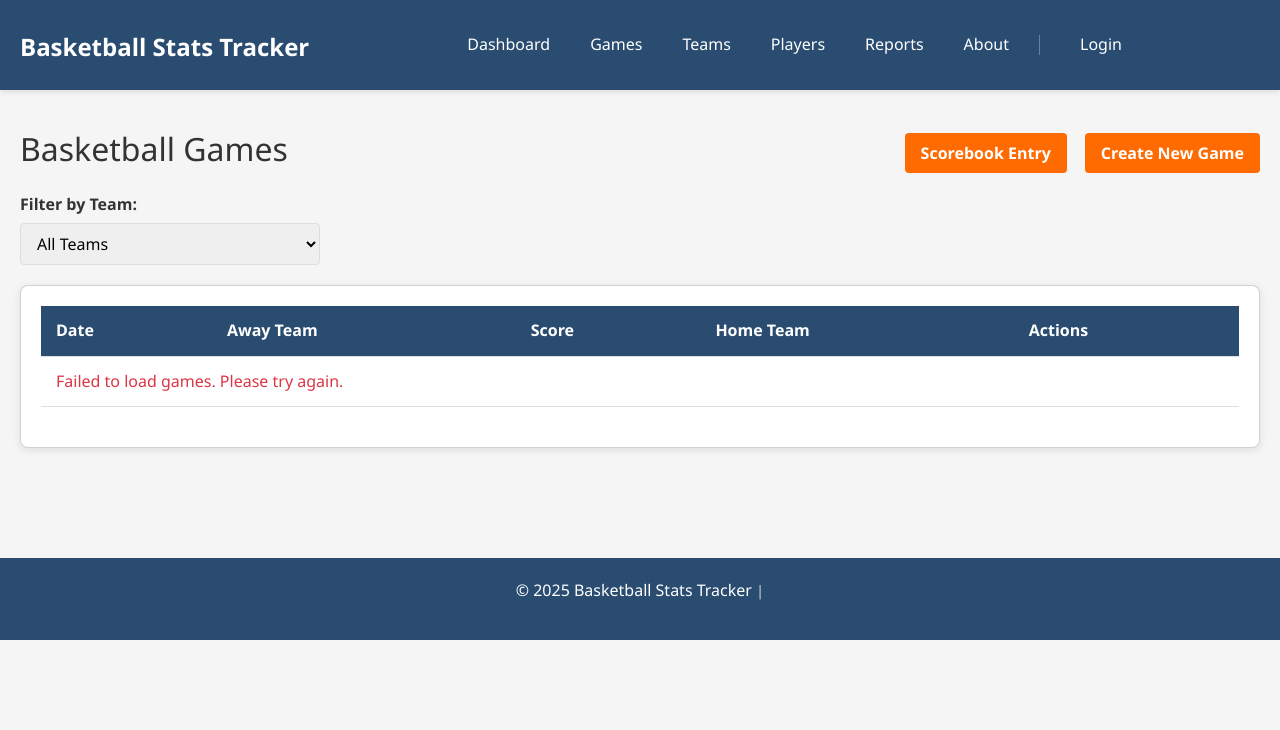
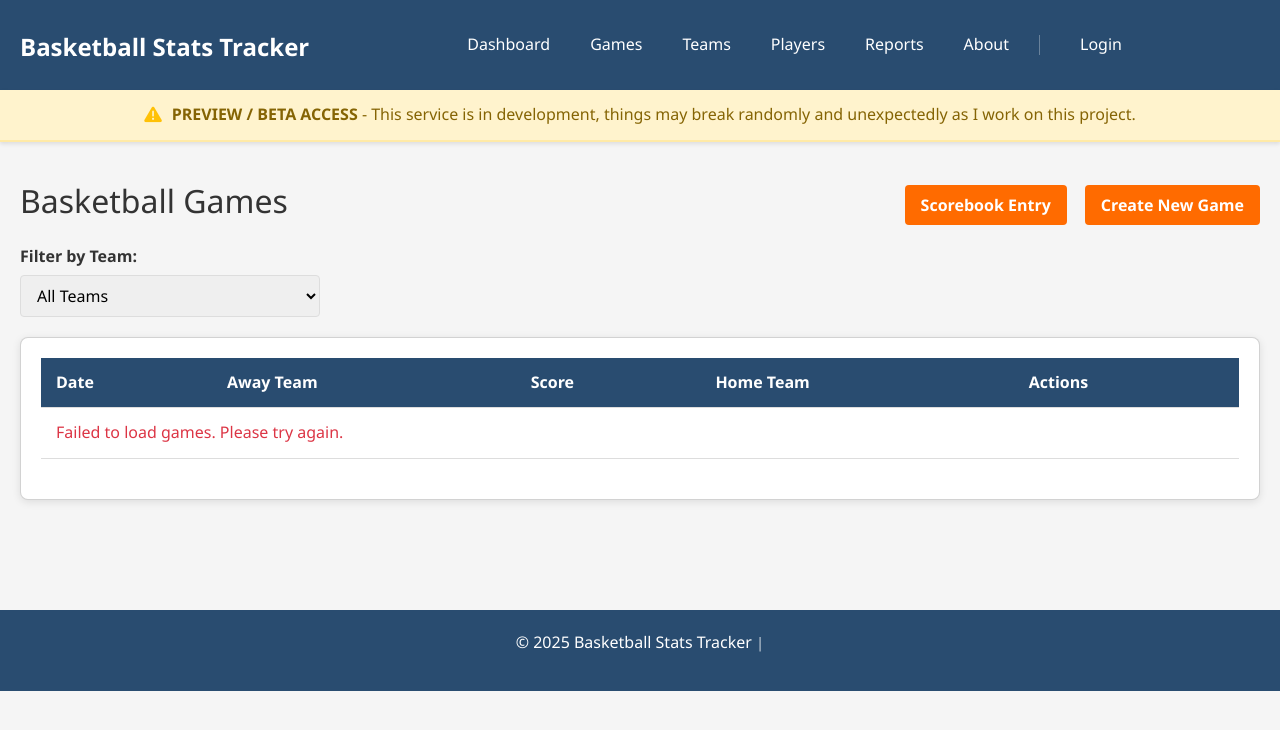
Before and after one commit to HighwayofLife/basketball-stats-tracker, a Flask app: template app/web_ui/templates/games/index.html in a window 1280 px wide. Shown: the top 730 px of the page. Run offline with Flask 3, Linux system fonts and the light colour scheme; the template is opened without the code that fills it, so the values that code supplies are empty; some libraries are stand-ins or nearby versions.

Commit message:
feat: add beta banner to UI and improve player checkbox styles
- Introduce a beta banner in the base template.
- Add styling for the beta banner in main.css.
- Adjust checkbox group spacing and add cursor pointer in players index.

```diff
--- a/app/web_ui/static/css/main.css
+++ b/app/web_ui/static/css/main.css
@@ -12,6 +12,9 @@
   --success-color: #28a745;
   --error-color: #dc3545;
   --warning-color: #ffc107;
+  --beta-banner-color: #fff3cd;
+  --beta-banner-border: #ffeaa7;
+  --beta-banner-text: #856404;
 }
 
 * {
@@ -116,6 +119,50 @@
   color: var(--light-text);
   font-weight: 500;
   padding: 5px;
+}
+
+/* Beta Banner */
+.beta-banner {
+  background-color: var(--beta-banner-color);
+  border-bottom: 2px solid var(--beta-banner-border);
+  color: var(--beta-banner-text);
+  padding: 12px 0;
+  text-align: center;
+  font-weight: 500;
+  box-shadow: 0 2px 4px rgba(0, 0, 0, 0.1);
+}
+
+.beta-banner .container {
+  display: flex;
+  align-items: center;
+  justify-content: center;
+  gap: 10px;
+}
+
+.beta-banner i {
+  font-size: 1.1rem;
+  color: var(--warning-color);
+}
+
+.beta-text strong {
+  font-weight: 700;
+}
+
+@media (max-width: 767px) {
+  .beta-banner {
+    padding: 10px 0;
+    font-size: 0.9rem;
+  }
+
+  .beta-banner .container {
+    flex-direction: column;
+    gap: 5px;
+    text-align: center;
+  }
+
+  .beta-text {
+    line-height: 1.4;
+  }
 }
 
 /* Main Content */
--- a/app/web_ui/templates/base.html
+++ b/app/web_ui/templates/base.html
@@ -34,6 +34,16 @@
             </nav>
         </div>
     </header>
+
+    <!-- Beta Banner -->
+    <div class="beta-banner">
+        <div class="container">
+            <i class="fas fa-exclamation-triangle"></i>
+            <span class="beta-text">
+                <strong>PREVIEW / BETA ACCESS</strong> - This service is in development, things may break randomly and unexpectedly as I work on this project.
+            </span>
+        </div>
+    </div>
 
     <main class="site-content">
         <div class="container">
--- a/app/web_ui/templates/games/index.html
+++ b/app/web_ui/templates/games/index.html
@@ -69,12 +69,14 @@
         loadGames();
 
         // Set up event listeners
-        document.getElementById('team-filter').addEventListener('change', loadGames);
+        document.getElementById('team-filter').addEventListener('change', function() {
+            loadGames(1); // Reset to page 1 when filter changes
+        });
     });
 
     function loadGames(page = 1) {
         const limit = 20;
-        const offset = (page - 1) * limit;
+        const offset = Math.max(0, (parseInt(page) - 1) * limit);
         const teamId = document.getElementById('team-filter').value;
 
         let url = `/v1/games?limit=${limit}&offset=${offset}`;
--- a/pyproject.toml
+++ b/pyproject.toml
@@ -4,7 +4,7 @@
 
 [project]
 name = "basketball_stats_tracker"
-version = "0.2.0"
+version = "0.2.1"
 description = "A simple web app for tracking basketball game statistics."
 authors = [
   { name = "David 'Jedi' Lewis", email = "highwayoflife@gmail.com" }
```
Also changed, not shown: app/web_ui/templates/players/index.html (+9 -1 lines), 1 other file.
